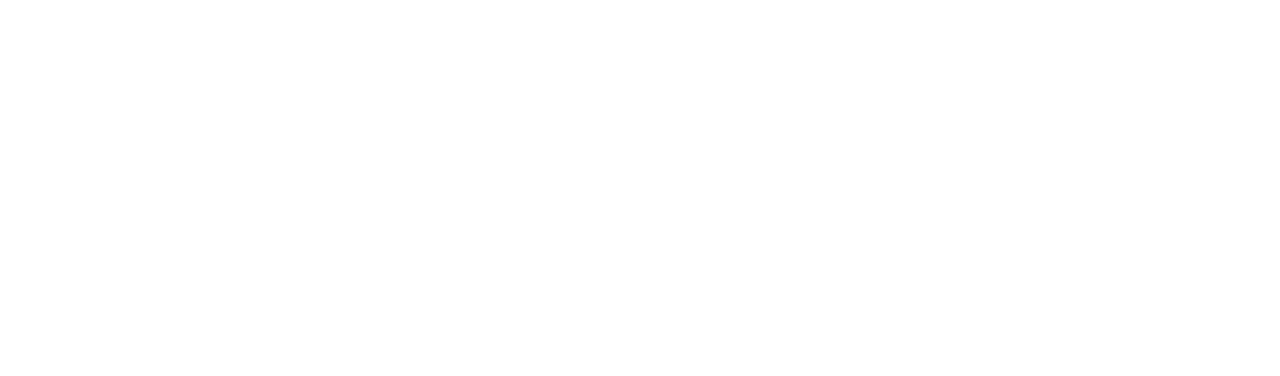
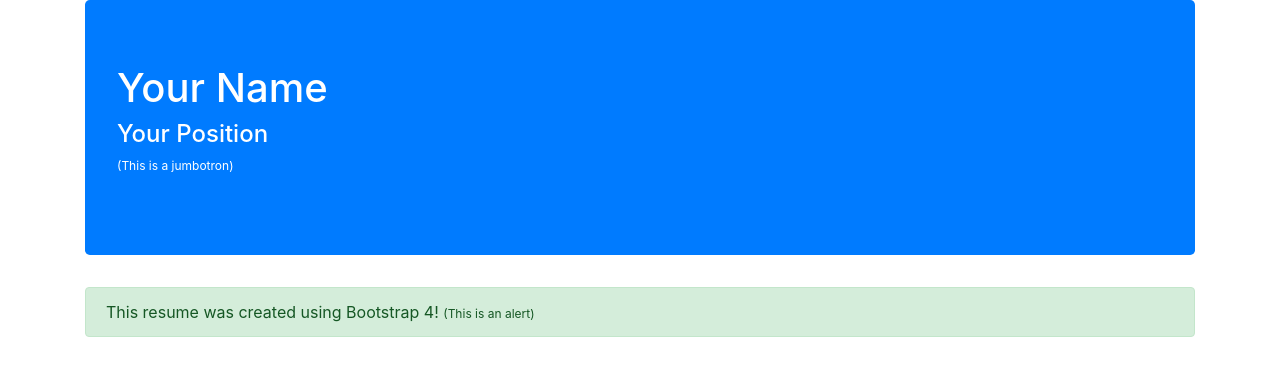
Before and after one commit to BlakeLReeves/Bootstrap-Responsive-Resume, a plain HTML site: page index.html in a window 1280 px wide. Drawn offline with nearby package versions, Linux system fonts and the light colour scheme.

Commit message:
Added a jumbotron and alert

```diff
--- a/index.html
+++ b/index.html
@@ -1,23 +1,33 @@
 <!DOCTYPE html>
 <html lang="en">
+
 <head>
     <meta charset="UTF-8">
     <meta name="viewport" content="width=device-width, initial-scale=1.0">
     <meta http-equiv="X-UA-Compatible" content="ie=edge">
     <title>Bootstrap Responsive Resume</title>
-    <link rel="stylesheet" href="https://stackpath.bootstrapcdn.com/bootstrap/4.1.1/css/bootstrap.min.css" integrity="sha384-WskhaSGFgHYWDcbwN70/dfYBj47jz9qbsMId/iRN3ewGhXQFZCSftd1LZCfmhktB" crossorigin="anonymous">
+    <link rel="stylesheet" href="https://stackpath.bootstrapcdn.com/bootstrap/4.1.1/css/bootstrap.min.css" integrity="sha384-WskhaSGFgHYWDcbwN70/dfYBj47jz9qbsMId/iRN3ewGhXQFZCSftd1LZCfmhktB"
+        crossorigin="anonymous">
     <link rel="stylesheet" href="styles.css">
 </head>
+
 <body>
     <div class="container">
-        <div class="row">
-
+        <div class="jumbotron bg-primary">
+            <h1 class="text-white">Your Name</h1>
+            <h4 class="text-white">Your Position</h4>
+            <p style="font-size: 12px;" class="text-white">(This is a jumbotron)</p>
         </div>
+        <div class="alert alert-success" role="alert">This resume was created using Bootstrap 4! <span style="font-size: 12px;">(This is an alert)</span></div>
     </div>
 
 
-    <script src="https://code.jquery.com/jquery-3.3.1.slim.min.js" integrity="sha384-q8i/X+965DzO0rT7abK41JStQIAqVgRVzpbzo5smXKp4YfRvH+8abtTE1Pi6jizo" crossorigin="anonymous"></script>
-    <script src="https://cdnjs.cloudflare.com/ajax/libs/popper.js/1.14.3/umd/popper.min.js" integrity="sha384-ZMP7rVo3mIykV+2+9J3UJ46jBk0WLaUAdn689aCwoqbBJiSnjAK/l8WvCWPIPm49" crossorigin="anonymous"></script>
-    <script src="https://stackpath.bootstrapcdn.com/bootstrap/4.1.1/js/bootstrap.min.js" integrity="sha384-smHYKdLADwkXOn1EmN1qk/HfnUcbVRZyYmZ4qpPea6sjB/pTJ0euyQp0Mk8ck+5T" crossorigin="anonymous"></script>
+    <script src="https://code.jquery.com/jquery-3.3.1.slim.min.js " integrity="sha384-q8i/X+965DzO0rT7abK41JStQIAqVgRVzpbzo5smXKp4YfRvH+8abtTE1Pi6jizo "
+        crossorigin="anonymous "></script>
+    <script src="https://cdnjs.cloudflare.com/ajax/libs/popper.js/1.14.3/umd/popper.min.js " integrity="sha384-ZMP7rVo3mIykV+2+9J3UJ46jBk0WLaUAdn689aCwoqbBJiSnjAK/l8WvCWPIPm49 "
+        crossorigin="anonymous "></script>
+    <script src="https://stackpath.bootstrapcdn.com/bootstrap/4.1.1/js/bootstrap.min.js " integrity="sha384-smHYKdLADwkXOn1EmN1qk/HfnUcbVRZyYmZ4qpPea6sjB/pTJ0euyQp0Mk8ck+5T "
+        crossorigin="anonymous "></script>
 </body>
+
 </html>
--- a/styles.css
+++ b/styles.css
@@ -0,0 +1,5 @@
+#intro {
+    height: 20rem;
+    margin-top: 1rem;
+    border-radius: 0.5rem;
+}
```
